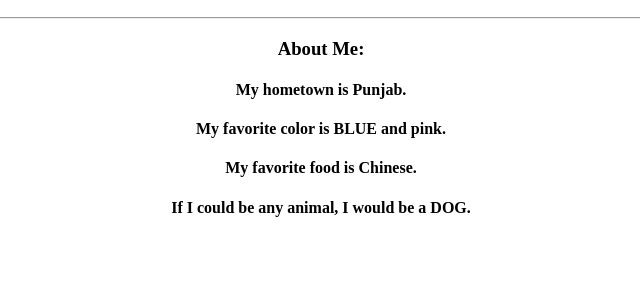
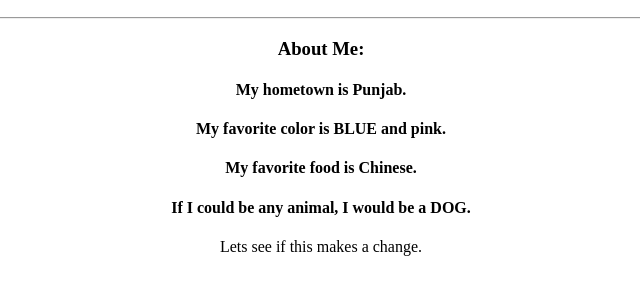
Before and after one commit to pkAFM/my-first, a plain HTML site: page index.html in a window 1280 px wide. Shown: the part 110-404 px from the top of the page, without its empty margins (319-959 px from the left). Drawn offline with Linux system fonts and the light colour scheme.

Commit message:
Adding a paragraph

```diff
--- a/index.html
+++ b/index.html
@@ -16,6 +16,7 @@
 					<h4>My favorite color is BLUE and pink.</h4>
 					<h4>My favorite food is Chinese.</h4>
 					<h4>If I could be any animal, I would be a DOG.</h4>
+					<p> Lets see if this makes a change.</p>
 			</div>
 		  </body>
 		</html>
```
